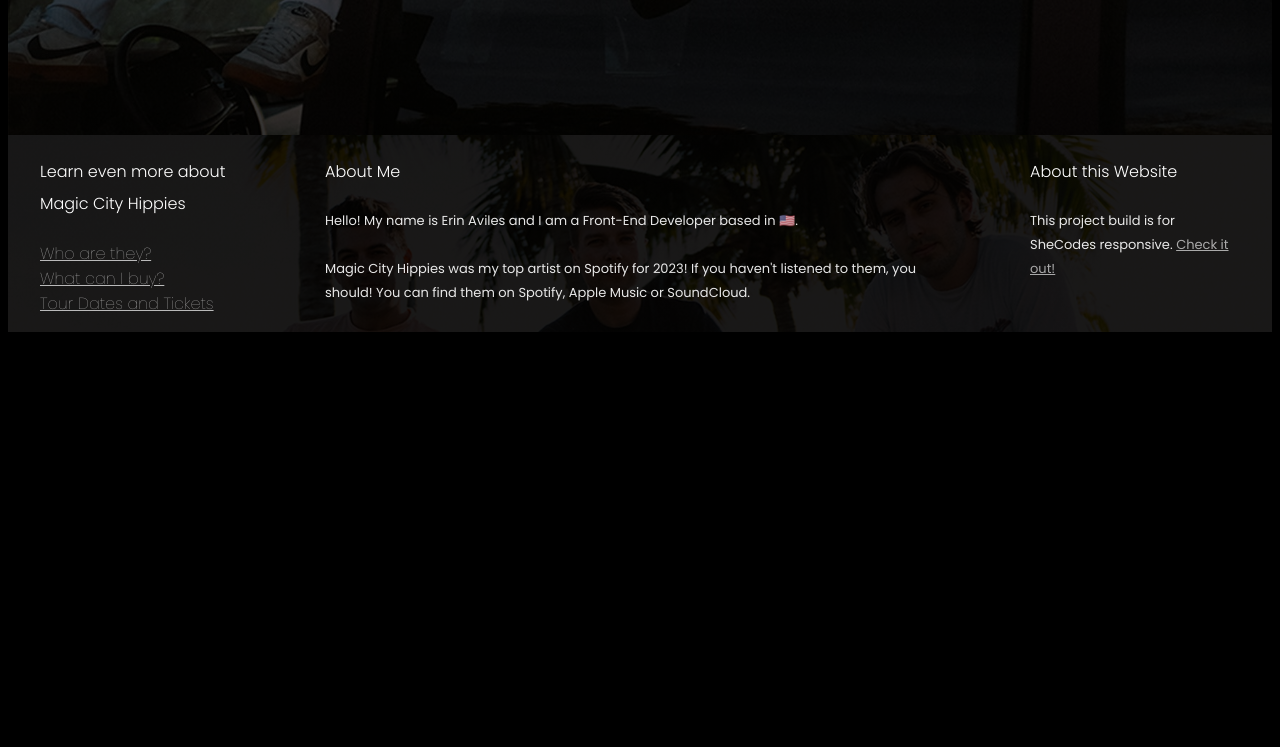
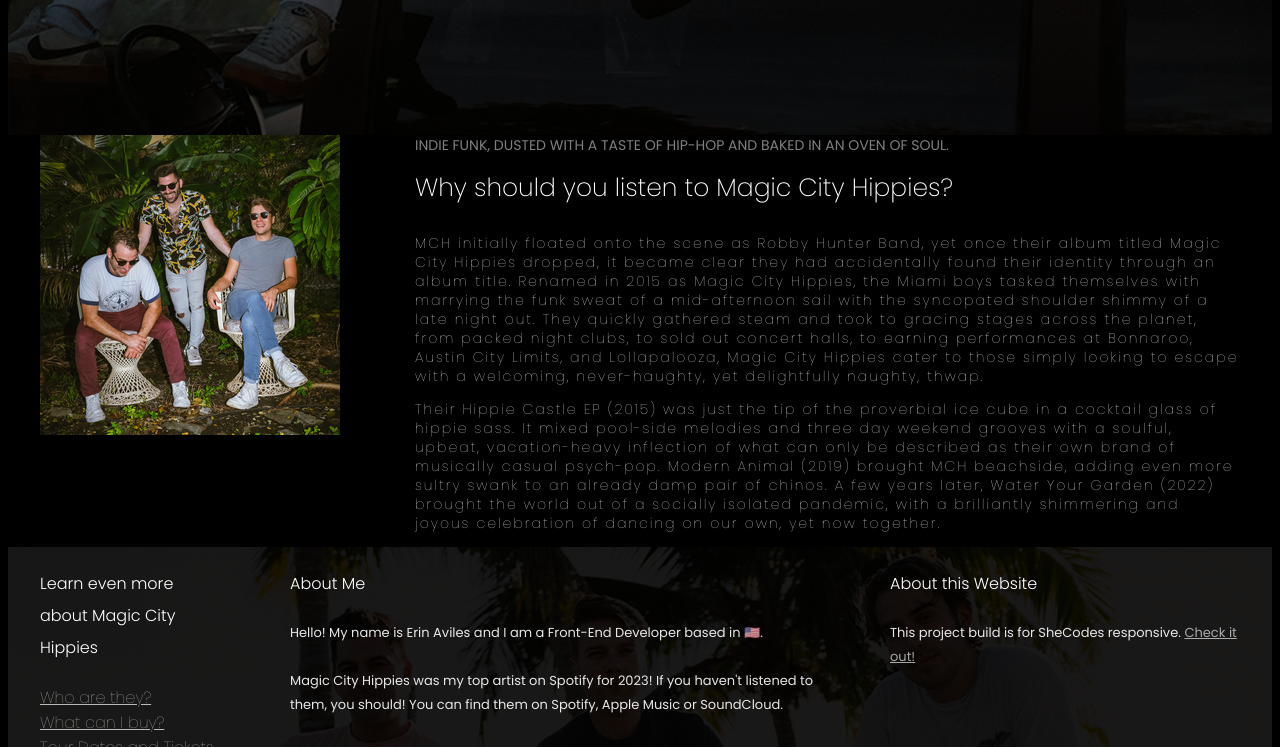
Before and after one commit to erinaviles83/magic-city-hippies-project, a plain HTML site: page index.html in a window 1280 px wide. Shown: the part 691-1438 px from the top of the page. Before the commit the page ends 1031 px from the top, so only its background shows below. Drawn offline with Linux system fonts and the light colour scheme; a web font is replaced by a local one.

Commit message:
added and styled main section

```diff
--- a/index.html
+++ b/index.html
@@ -9,6 +9,9 @@
       href="https://fonts.googleapis.com/css2?family=Poppins:ital,wght@0,100;0,200;0,300;0,400;0,500;0,600;0,700;0,800;0,900;1,100;1,200;1,300;1,400;1,500;1,600;1,700;1,800;1,900&display=swap"
       rel="stylesheet"
     />
+    <link rel="preconnect" href="https://fonts.googleapis.com">
+<link rel="preconnect" href="https://fonts.gstatic.com" crossorigin>
+<link href="https://fonts.googleapis.com/css2?family=Playfair+Display:ital,wght@0,400;0,500;0,700;0,800;1,400;1,600;1,700&family=Roboto:ital,wght@0,100;0,400;0,700;1,300;1,500&display=swap" rel="stylesheet">
     <link rel="stylesheet" href="src/styles.css">
     <title>Magic City Hippies - More music to come!</title>
 </head>
@@ -22,8 +25,26 @@
     <h2>Miami's alt-pop psych-funk party starters</h2>
     <a href="https://www.magiccityhippies.com/" target="_blank">Learn more about this musical group</a>
 </header>
+<main>
+    <section class="grid grid-2-columns">
+        <div>
+    <img src="images/inspo.png" alt="band members" class="img-responsive">
+</div>
+<div>
+    <h2>Indie Funk, dusted with a taste of Hip-Hop and baked in an oven of Soul.
+    </h2>
+    <h3>Why should you listen to Magic City Hippies?</h3>
+    <p>
+        MCH initially floated onto the scene as Robby Hunter Band, yet once their album titled Magic City Hippies dropped, it became clear they had accidentally found their identity through an album title. Renamed in 2015 as Magic City Hippies, the Miami boys tasked themselves with marrying the funk sweat of a mid-afternoon sail with the syncopated shoulder shimmy of a late night out. They quickly gathered steam and took to gracing stages across the planet, from packed night clubs, to sold out concert halls, to earning performances at Bonnaroo, Austin City Limits, and Lollapalooza, Magic City Hippies cater to those simply looking to escape with a welcoming, never-haughty, yet delightfully naughty, thwap.
+    </p>
+    <p>
+        Their Hippie Castle EP (2015) was just the tip of the proverbial ice cube in a cocktail glass of hippie sass. It mixed pool-side melodies and three day weekend grooves with a soulful, upbeat, vacation-heavy inflection of what can only be described as their own brand of musically casual psych-pop. Modern Animal (2019) brought MCH beachside, adding even more sultry swank to an already damp pair of chinos. A few years later, Water Your Garden (2022) brought the world out of a socially isolated pandemic, with a brilliantly shimmering and joyous celebration of dancing on our own, yet now together.
+    </p>
+</div>
+</section>
+</main>
 <footer>
-    <section class="grid">
+    <section class="grid grid-3-columns-with-first-narrow">
     <div>
     <h4>Learn even more about Magic City Hippies</h4>
     <ul>
--- a/src/styles.css
+++ b/src/styles.css
@@ -4,7 +4,6 @@ body {
     background-color: black;
     ;
 }
-
 
 .container {
     max-width: 1400px;
@@ -13,13 +12,55 @@ body {
 
 .grid {
     display: grid;
-    grid-template-columns: 1fr 3fr 1fr;
     text-align: left;
     gap: 75px;
 }
+
+.grid-2-columns {
+    grid-template-columns: auto auto;
+}
+
+.grid-3-columns-with-first-narrow {
+    grid-template-columns: 1fr 3fr 2fr;
+}
+
+.img-responsive {
+    max-width: 100%;
+}
+
 section {
     max-width: 1200px;
     margin: 0 auto;
+}
+
+main {
+    color: white;
+}
+
+main h2 {
+    font-size: 14px;
+    font-weight: 400;
+    line-height: 1.5;
+    opacity: 0.5;
+    text-transform: uppercase;
+    margin: 0;
+}
+
+main h3 {
+font-size: 25px;
+font-weight: 200;
+line-height: 64px;
+letter-spacing: 0em;
+text-align: left;
+margin: 0;
+}
+
+main p {
+font-size: 14px;
+font-weight: 100;
+line-height: 19px;
+letter-spacing: 2px;
+text-align: left;
 }
 
 header {
@@ -62,7 +103,6 @@ header a {
 }
 
 
-
 footer {
     color: white;
     background-image: linear-gradient(rgba(0,0,0,0.9), rgba(0,0,0,0.9)),  url("/images/hero.png");
@@ -77,7 +117,6 @@ font-size: 16px;
 font-weight: 300;
 line-height: 32px;
 letter-spacing: 0em;
-
 }
 
 footer p {
@@ -105,9 +144,6 @@ footer a {
 
 
 
-
-
-
 @media (max-width: 960px) {
     header {
         padding: 60px 0
@@ -122,4 +158,13 @@ footer a {
      h3 {
         font-size: 15px;
      }
+
+     .grid {
+        grid-template-columns: 1fr;
+        gap: 32px;
+     }
+
+     section {
+        padding: 30px;
+     }
 }
```
